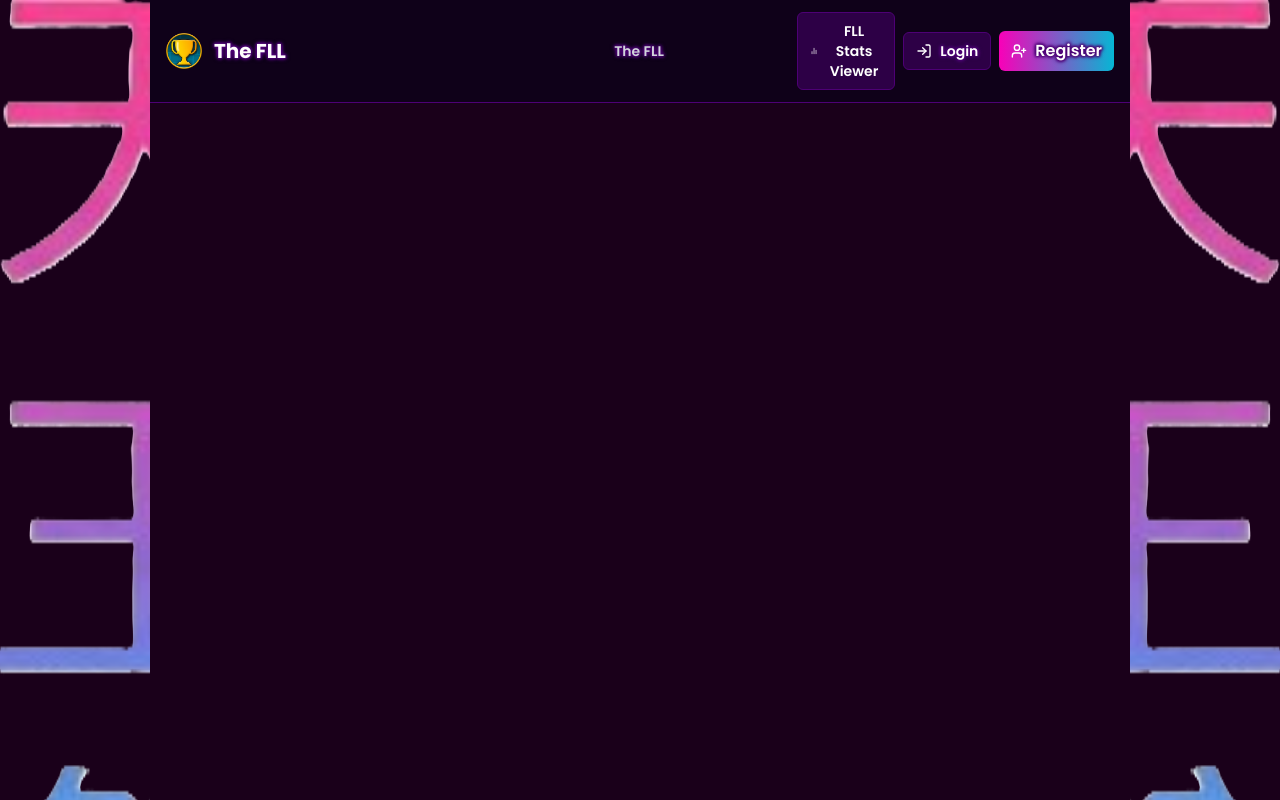
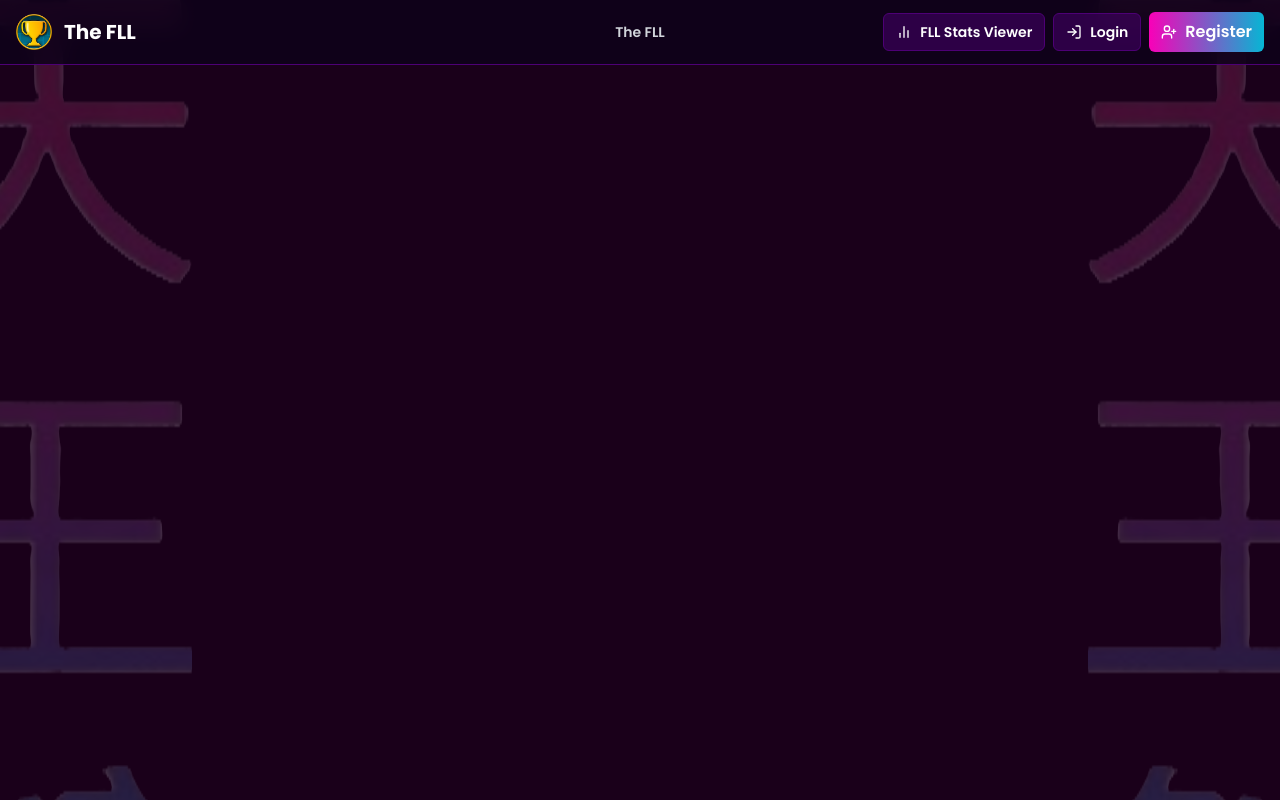
Before and after one commit to Woblu/FLL, a React (Vite) app: page /players in a window 1280 px wide. Built offline with nearby package versions, Linux system fonts and the light colour scheme.

Commit message:
New styling fix please

```diff
--- a/src/App.jsx
+++ b/src/App.jsx
@@ -1,5 +1,8 @@
 import React from "react";
 import { Routes, Route, Navigate } from "react-router-dom";
+
+// Import your image asset
+import sideDeco from "./assets/c9b562fc33dfe9e93230abab38e1ef32.webp";
 
 // Core Pages
 import Home from "./pages/Home";
@@ -22,18 +25,26 @@ import ReloadPrompt from "./components/ReloadPrompt";
 export default function App() {
   return (
     <LanguageProvider>
-      <div className="side-decoration left"></div>
-      <div className="side-decoration right"></div>
+      {/* Main container is relative, providing the positioning context */}
+      <div className="relative min-h-screen bg-[#1a001a] text-white flex flex-col overflow-x-hidden font-poppins">
 
-      {/* Padding updated to match new decoration width */}
-      <div className="relative min-h-screen bg-[#1a001a] px-[150px] text-white text-shadow-outline-purple flex flex-col overflow-x-hidden font-poppins">
+        {/* Left Decoration: Flipped */}
+        <div
+          className="hidden lg:block absolute left-0 top-0 h-full w-32 xl:w-48 opacity-20 z-10 pointer-events-none"
+          style={{
+            backgroundImage: `url(${sideDeco})`,
+            backgroundRepeat: "repeat-y",
+            transform: "scaleX(-1)"
+          }}
+        ></div>
 
-        {/* This wrapper ensures the Tabs appear ON TOP of the side decorations */}
+        {/* Wrapper for Tabs to ensure they are on top of decorations */}
         <div className="relative z-20">
           <Tabs />
         </div>
 
-        <main className="flex-grow p-4 w-full max-w-7xl mx-auto z-10">
+        {/* The main content sits on top of the decorations */}
+        <main className="flex-grow p-4 w-full max-w-7xl mx-auto z-20">
           <Routes>
             {/* Core Public Routes */}
             <Route path="/" element={<Home />} />
@@ -53,9 +64,17 @@ export default function App() {
 
             {/* Protected Admin Route */}
             <Route path="/admin" element={<AdminRoute><AdminDashboard /></AdminRoute>} />
-
           </Routes>
         </main>
+
+        {/* Right Decoration: Not Flipped */}
+        <div
+          className="hidden lg:block absolute right-0 top-0 h-full w-32 xl:w-48 opacity-20 z-10 pointer-events-none"
+          style={{
+            backgroundImage: `url(${sideDeco})`,
+            backgroundRepeat: "repeat-y"
+          }}
+        ></div>
 
         <ReloadPrompt />
       </div>
--- a/src/index.css
+++ b/src/index.css
@@ -2,34 +2,7 @@
 @tailwind components;
 @tailwind utilities;
 
-/* --- Final Layout Styles --- */
-
-body {
-  background-color: #f500bd;
-}
-
-.side-decoration {
-  position: fixed;
-  top: 0;
-  bottom: 0;
-  width: 150px; /* Reduced from 300px */
-  background-image: url('/src/assets/c9b562fc33dfe9e93230abab38e1ef32.webp');
-  background-color: transparent;
-  background-repeat: repeat-y;
-  z-index: 10; /* Lowered z-index */
-}
-
-.side-decoration.left {
-  left: 0;
-}
-
-.side-decoration.right {
-  right: 0;
-  transform: scaleX(-1);
-}
-
-
-/* --- Custom Scrollbar Styles --- */
+/* Custom Scrollbar Styles */
 
 /* For Webkit browsers (Chrome, Safari, Edge) */
 .custom-scrollbar::-webkit-scrollbar {
```
